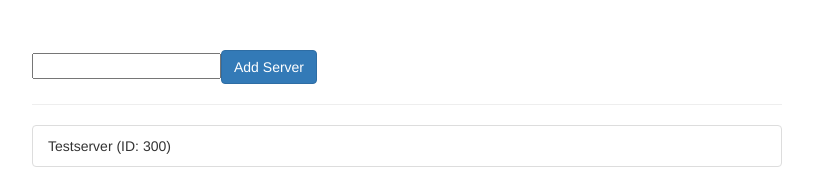
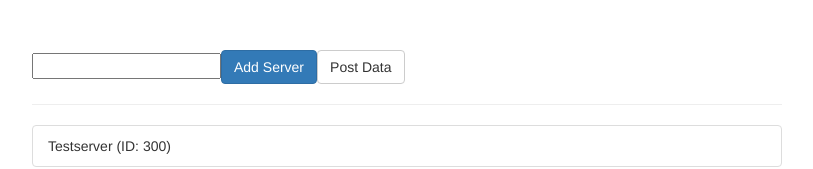
Before and after one commit to kaings/angular-http, an Angular app: page / in a window 1280 px wide. Shown: the top 169 px of the page, without its empty margins (233-1046 px from the left). Built offline with nearby package versions, Linux system fonts and the light colour scheme.

Commit message:
POST request

```diff
--- a/src/app/app.component.html
+++ b/src/app/app.component.html
@@ -3,6 +3,7 @@
     <div class="col-xs-12 col-sm-10 col-md-8 col-sm-offset-1 col-md-offset-2">
       <input type="text" #serverName>
       <button class="btn btn-primary" (click)="onAddServer(serverName.value)">Add Server</button>
+      <button class="btn btn-default" (click)="onPostData()">Post Data</button>
       <hr>
       <ul class="list-group" *ngFor="let server of servers">
         <li class="list-group-item">{{ server.name }} (ID: {{ server.id }})</li>
--- a/src/app/app.component.ts
+++ b/src/app/app.component.ts
@@ -1,4 +1,5 @@
 import { Component } from '@angular/core';
+import {ServerService} from './server.service';
 
 @Component({
   selector: 'app-root',
@@ -18,6 +19,9 @@ export class AppComponent {
       id: this.generateId()
     }
   ];
+
+  constructor(private serverService: ServerService) {}
+
   onAddServer(name: string) {
     this.servers.push({
       name: name,
@@ -28,4 +32,15 @@ export class AppComponent {
   private generateId() {
     return Math.round(Math.random() * 10000);
   }
+
+  onPostData() {
+    this.serverService.postData(this.servers).subscribe(
+      (response) => {
+        console.log(response);
+      },
+      (error) => {
+        console.log(error);
+      }
+    );
+  }
 }
--- /dev/null
+++ b/src/app/server.service.ts
@@ -0,0 +1,11 @@
+import {Injectable} from '@angular/core';
+import {HttpClient} from '@angular/common/http';
+
+@Injectable()
+export class ServerService {
+  constructor(private _httpClient: HttpClient) {}
+
+  postData(servers: any[]) {
+    return this._httpClient.post('https://test-1-723c2.firebaseio.com/data.json', servers);
+  }
+}
```
Also changed, not shown: src/app/app.module.ts (+6 -3 lines).
